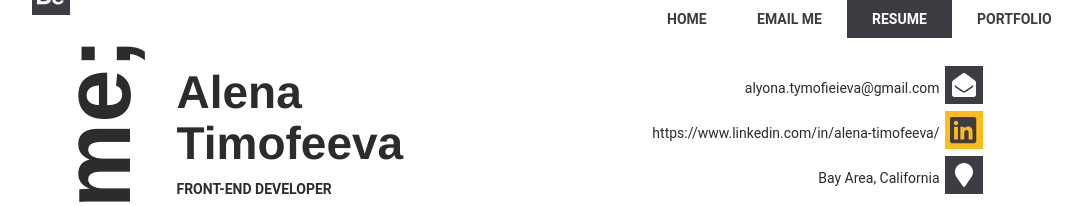
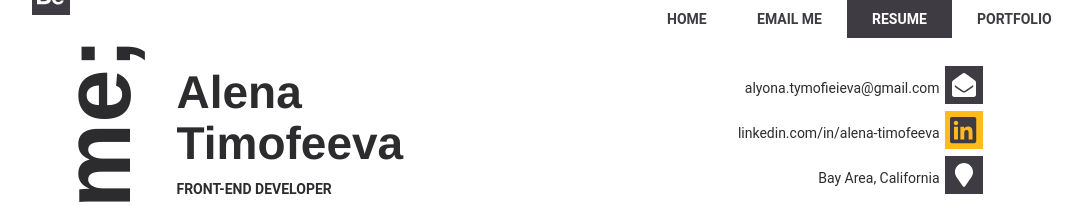
Before and after one commit to mouseProgrammouse/portfolio, a React (Create React App) app: page /resume in a window 1280 px wide. Shown: the top 206 px of the page, without its empty margins (86-1169 px from the left). Built offline with nearby package versions, Linux system fonts and the light colour scheme.

Commit message:
fix styles for PortfolioPage

```diff
--- a/src/App.js
+++ b/src/App.js
@@ -66,7 +66,7 @@ const data = {
     header: {part1: 'alenaTimofeeva.', part2: 'Resume;'},
     mainInfo: {name: 'Alena Timofeeva', occupation: 'front-end developer'},
     smInfo: [{description: 'alyona.tymofieieva@gmail.com', link: '', iconClass: 'fas', icon: 'envelope-open', className : ""},
-            {description: 'https://www.linkedin.com/in/alena-timofeeva/', link: 'https://www.linkedin.com/in/alena-timofeeva/', iconClass: 'fab', icon: 'linkedin', className : "active"},
+            {description: 'linkedin.com/in/alena-timofeeva', link: 'https://www.linkedin.com/in/alena-timofeeva/', iconClass: 'fab', icon: 'linkedin', className : "active"},
             {description: 'Bay Area, California', link: '', iconClass: 'fas', icon: 'map-marker', className : ""},],
     skills: {
       technical: [{cat:'Front-End', description: 'HTML5, CSS3, Bootstrap, JavaScript, ECMAScript 6, jQuery, React'},
```
